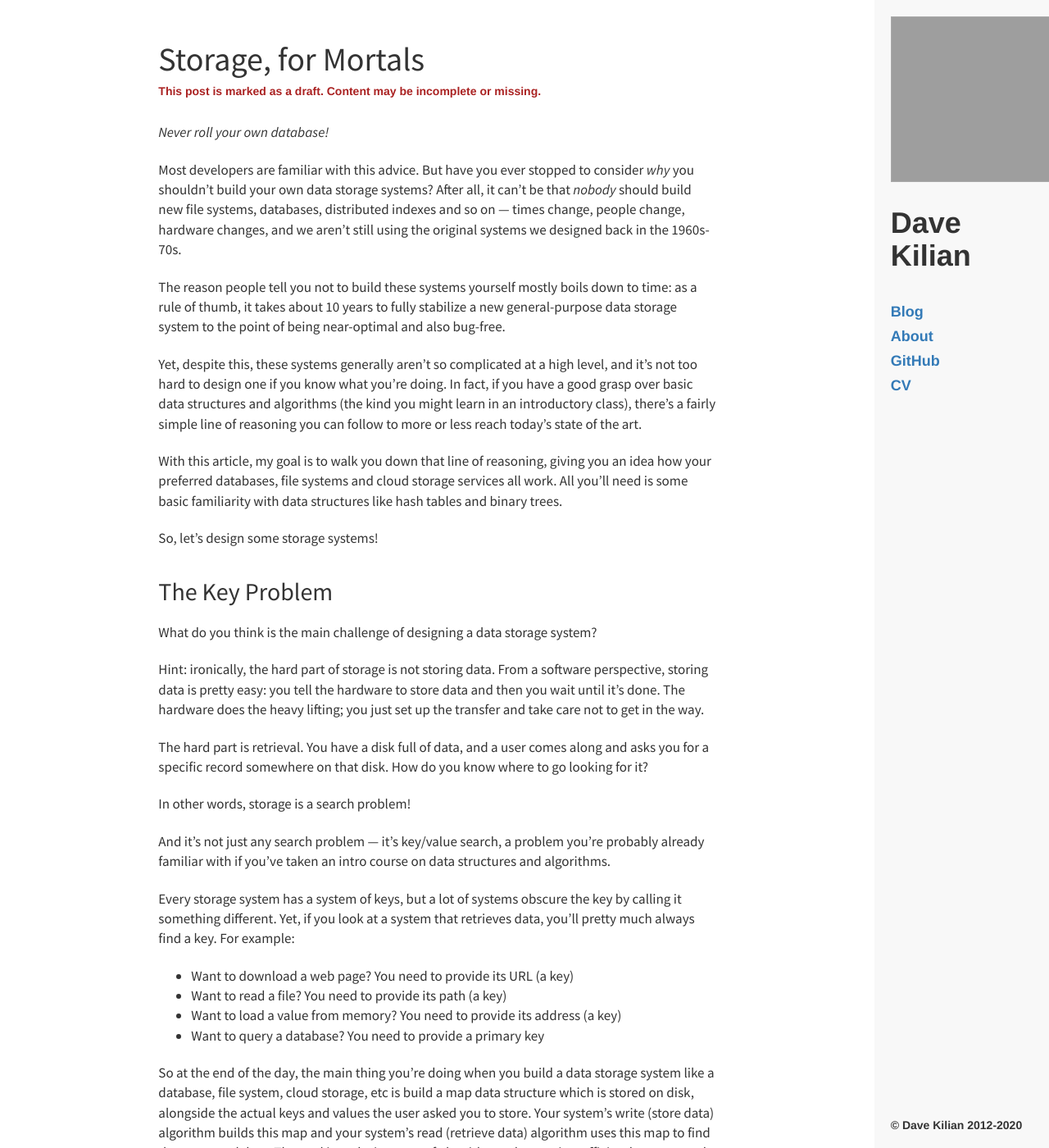
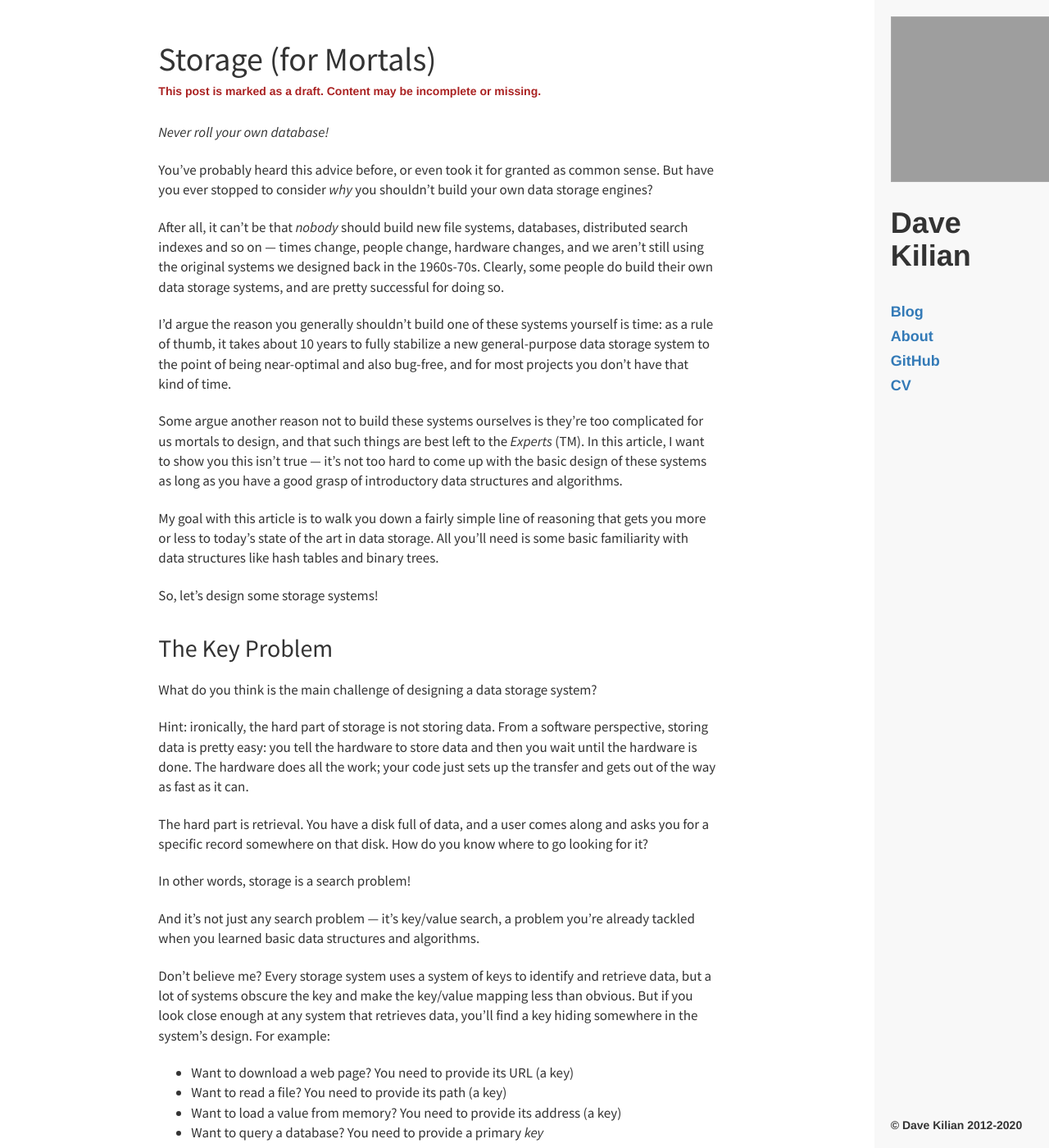
Before and after one commit to davekilian/davekilian.github.com, a Jekyll site: the page built from _posts/2020-01-20-storage-indexing.markdown, in a window 1280 px wide and 1400 px high. Shown: the whole window at 82% size. Built offline with Jekyll 4.4.1, drawn with Linux system fonts in a browser that asks for light colours; nearby versions of some CDN libraries; some of the changed text lies outside the part shown; grey boxes are pictures that could not be loaded.

Commit message:
minor changes

```diff
--- a/_posts/2020-01-20-storage-indexing.markdown
+++ b/_posts/2020-01-20-storage-indexing.markdown
@@ -1,19 +1,21 @@
 ---
 layout: post
-title: Storage, for Mortals
+title: Storage (for Mortals)
 author: Dave
 draft: true
 ---
 
 *Never roll your own database!*
 
-Most developers are familiar with this advice. But have you ever stopped to consider *why* you shouldn't build your own data storage systems? After all, it can't be that *nobody* should build new file systems, databases, distributed indexes and so on &mdash; times change, people change, hardware changes, and we aren't still using the original systems we designed back in the 1960s-70s.
+You've probably heard this advice before, or even took it for granted as common sense. But have you ever stopped to consider *why* you shouldn't build your own data storage engines?
 
-The reason people tell you not to build these systems yourself mostly boils down to time: as a rule of thumb, it takes about 10 years to fully stabilize a new general-purpose data storage system to the point of being near-optimal and also bug-free.
+After all, it can't be that *nobody* should build new file systems, databases, distributed search indexes and so on &mdash; times change, people change, hardware changes, and we aren't still using the original systems we designed back in the 1960s-70s. Clearly, some people do build their own data storage systems, and are pretty successful for doing so.
 
-Yet, despite this, these systems generally aren't so complicated at a high level, and it's not too hard to design one if you know what you're doing. In fact, if you have a good grasp over basic data structures and algorithms (the kind you might learn in an introductory class), there's a fairly simple line of reasoning you can follow to more or less reach today's state of the art.
+I'd argue the reason you generally shouldn't build one of these systems yourself is time: as a rule of thumb, it takes about 10 years to fully stabilize a new general-purpose data storage system to the point of being near-optimal and also bug-free, and for most projects you don't have that kind of time.
 
-With this article, my goal is to walk you down that line of reasoning, giving you an idea how your preferred databases, file systems and cloud storage services all work. All you'll need is some basic familiarity with data structures like hash tables and binary trees.
+Some argue another reason not to build these systems ourselves is they're too complicated for us mortals to design, and that such things are best left to the *Experts* (TM). In this article, I want to show you this isn't true &mdash; it's not too hard to come up with the basic design of these systems as long as you have a good grasp of introductory data structures and algorithms.
+
+My goal with this article is to walk you down a fairly simple line of reasoning that gets you more or less to today's state of the art in data storage. All you'll need is some basic familiarity with data structures like hash tables and binary trees.
 
 So, let's design some storage systems!
 
@@ -21,28 +23,28 @@
 
 What do you think is the main challenge of designing a data storage system?
 
-Hint: ironically, the hard part of storage is not storing data. From a software perspective, storing data is pretty easy: you tell the hardware to store data and then you wait until it's done. The hardware does the heavy lifting; you just set up the transfer and take care not to get in the way.
+Hint: ironically, the hard part of storage is not storing data. From a software perspective, storing data is pretty easy: you tell the hardware to store data and then you wait until the hardware is done. The hardware does all the work; your code just sets up the transfer and gets out of the way as fast as it can.
 
 The hard part is retrieval. You have a disk full of data, and a user comes along and asks you for a specific record somewhere on that disk. How do you know where to go looking for it?
 
 In other words, storage is a search problem!
 
-And it's not just any search problem &mdash; it's key/value search, a problem you're probably already familiar with if you've taken an intro course on data structures and algorithms.
+And it's not just any search problem &mdash; it's key/value search, a problem you're already tackled when you learned basic data structures and algorithms.
 
-Every storage system has a system of keys, but a lot of systems obscure the key by calling it something different. Yet, if you look at a system that retrieves data, you'll pretty much always find a key. For example:
+Don't believe me? Every storage system uses a system of keys to identify and retrieve data, but a lot of systems obscure the key and make the key/value mapping less than obvious. But if you look close enough at any system that retrieves data, you'll find a key hiding somewhere in the system's design. For example:
 
 * Want to download a web page? You need to provide its URL (a key)
 * Want to read a file? You need to provide its path (a key)
 * Want to load a value from memory? You need to provide its address (a key)
-* Want to query a database? You need to provide a primary key
+* Want to query a database? You need to provide a primary *key*
 
-So at the end of the day, the main thing you're doing when you build a data storage system like a database, file system, cloud storage, etc is build a map data structure which is stored on disk, alongside the actual keys and values the user asked you to store. Your system's write (store data) algorithm builds this map and your system's read (retrieve data) algorithm uses this map to find the requested data. The goal is to design a set of algorithms where writes efficiently set up reads to also be efficient.
+So at the end of the day, the main thing you're doing when you build a data storage system like a database, file system, cloud storage, etc is designing a map data structure which is stored on disk, alongside the actual keys and values the user asked you to store. Your system's write (store data) algorithm fills this map with key/value pairs and your system's read (retrieve data) algorithm uses this map to find the requested data. The goal is to design a set of algorithms where writes efficiently set up reads to also be efficient.
 
 ## Map Data Strutures
 
-So now we know a storage system is a key-value map data structure stored on disk. So now we just need to get an idea of what that map looks like.
+So now we know a storage system is an on-disk key-value map data structure and code for manipulating it. What does that map structure usually look like?
 
-What are some map structures we already know?
+Well, let's start with some map data structures we already know:
 
 ### Hash Tables
 
@@ -187,6 +189,10 @@
 >
 > Mention fragmentation, this is more than just a data structures problem, very similar to writing a memory allocator since disks are very similar to memory
 
+## When to Build Storage Systems
+
+> Salvage some of the content from the old 'optimizing and tradeoffs' section. The main argument is that every system optimizes for certain workloads and the expense of being worse at other workloads, and sometimes you have a workload that nobody has ever optimized for &mdash; and that's when you break out this theory and go build your own system.
+
 ## Where To Next
 
 > Other concerns like resiliency (checksums), concurrency control
@@ -200,12 +206,6 @@
 ## Additional Reading
 
 > Plug DDIA
-
-
-
-
-
-
 
 ---
 
```
